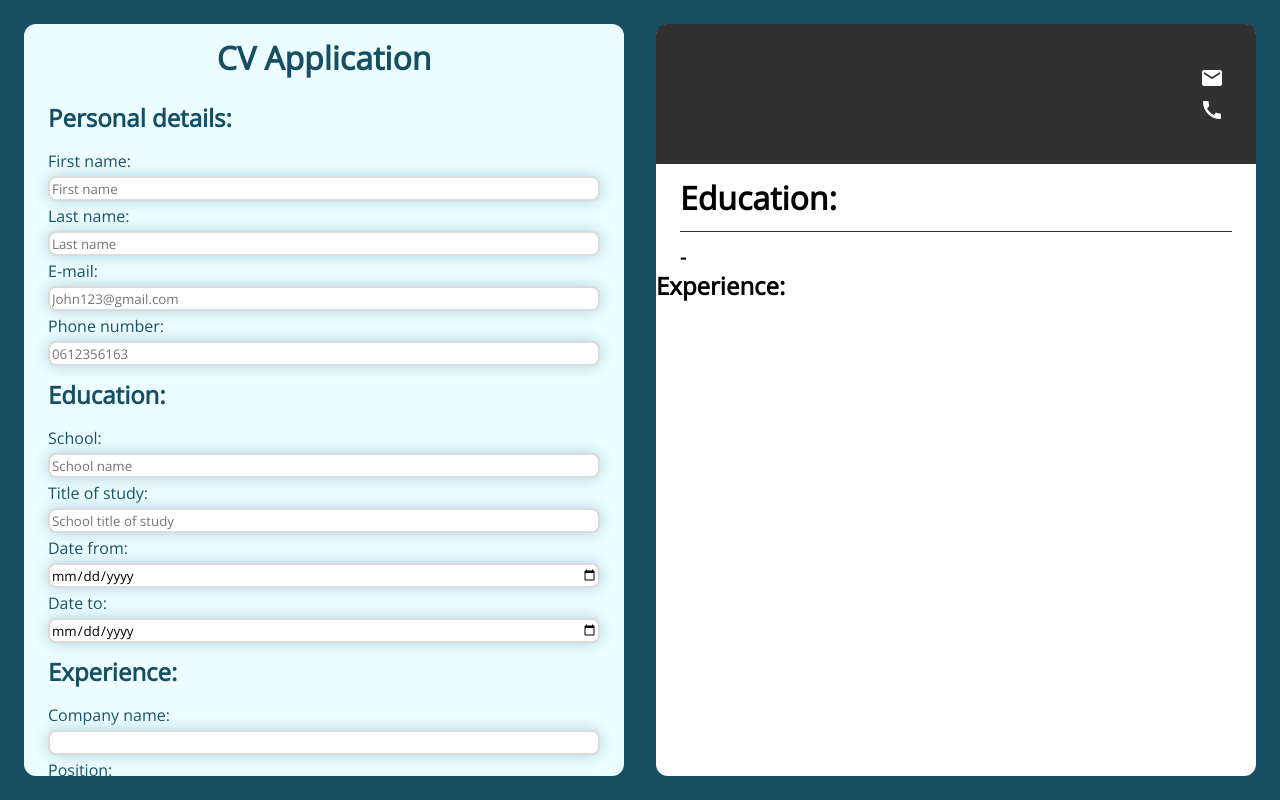
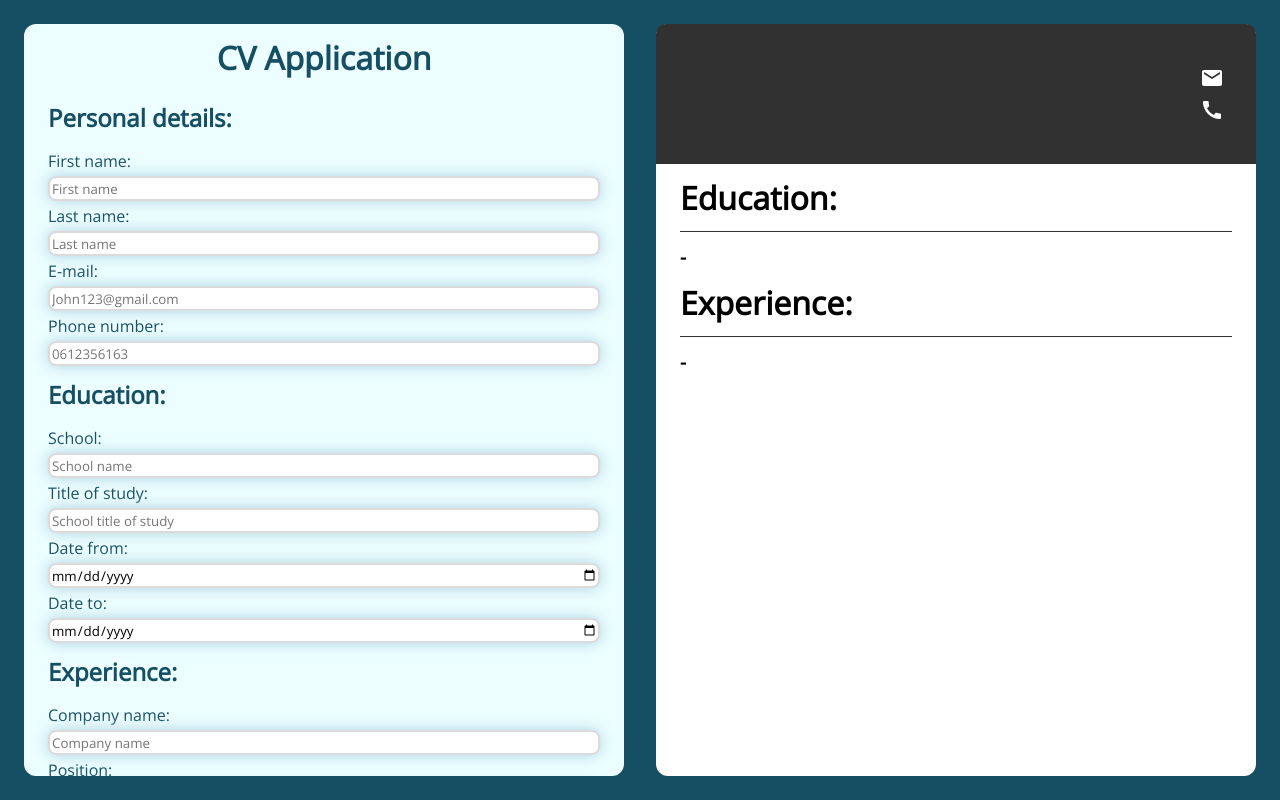
Before and after one commit to NexyusNex/cv-project, a React (Create React App) app: page / in a window 1280 px wide. Built offline with nearby package versions, Linux system fonts and the light colour scheme.

Commit message:
Added experience display on submit

```diff
--- a/src/App.js
+++ b/src/App.js
@@ -20,7 +20,12 @@ class App extends React.Component {
         datefrom: "",
         dateto: "",
       },
-      Expinfo: {},
+      Expinfo: {
+        companyname: "",
+        position: "",
+        cdatefrom: "",
+        cdateto: "",
+      },
     };
 
     this.handleChange = this.handleChange.bind(this);
@@ -48,11 +53,17 @@ class App extends React.Component {
         datefrom: this.state.datefrom,
         dateto: this.state.dateto,
       },
+      Expinfo: {
+        companyname: this.state.companyname,
+        position: this.state.position,
+        cdatefrom: this.state.cdatefrom,
+        cdateto: this.state.cdateto,
+      },
     });
   }
 
   render() {
-    const { Pinfo, Einfo } = this.state;
+    const { Pinfo, Einfo, Expinfo } = this.state;
     return (
       <form className="container" onSubmit={this.ApplyInfo}>
         <div className="input-container">
@@ -131,21 +142,43 @@ class App extends React.Component {
 
           <div className="experience-input">
             <h2>Experience:</h2>
-            <label htmlFor="">Company name:</label>
-            <input></input>
-            <label htmlFor="">Position:</label>
-            <input></input>
+            <label htmlFor="companyname">Company name:</label>
+            <input
+              type="text"
+              id="companyname"
+              name="companyname"
+              placeholder="Company name"
+              onChange={this.handleChange}
+            ></input>
+            <label htmlFor="position">Position:</label>
+            <input
+              type="text"
+              id="position"
+              name="position"
+              placeholder="Position"
+              onChange={this.handleChange}
+            ></input>
             <label htmlFor="">Date from:</label>
-            <input></input>
+            <input
+              type="date"
+              id="cdatefrom"
+              name="cdatefrom"
+              onChange={this.handleChange}
+            ></input>
             <label htmlFor="">Date to:</label>
-            <input></input>
+            <input
+              type="date"
+              id="cdateto"
+              name="cdateto"
+              onChange={this.handleChange}
+            ></input>
           </div>
           <button>Submit</button>
         </div>
         <div className="info-container">
           <Personal Pinfo={Pinfo}></Personal>
           <Education Einfo={Einfo}></Education>
-          <Experience></Experience>
+          <Experience Expinfo={Expinfo}></Experience>
         </div>
       </form>
     );
--- a/src/components/Experience.js
+++ b/src/components/Experience.js
@@ -4,7 +4,16 @@ class Experience extends React.Component {
   render() {
     return (
       <div className="experience-info">
-        <h2>Experience:</h2>
+        <h1>Experience:</h1>
+        <div className="exp-card">
+          <h3>
+            {this.props.Expinfo.cdatefrom} - {this.props.Expinfo.cdateto}
+          </h3>
+          <div>
+            <h3>{this.props.Expinfo.companyname}</h3>
+            <p>{this.props.Expinfo.position}</p>
+          </div>
+        </div>
       </div>
     );
   }
--- a/src/index.css
+++ b/src/index.css
@@ -131,16 +131,19 @@
   margin: 8px;
 }
 
-.education-info {
+.education-info,
+.experience-info {
   padding: 0 24px;
 }
 
-.education-info h1 {
+.education-info h1,
+.experience-info h1 {
   border-bottom: 1px solid #313131;
   padding: 12px 0;
 }
 
-.school-card {
+.school-card,
+.exp-card {
   margin-top: 12px;
   display: grid;
   grid-template-columns: repeat(2, 1fr);
```
